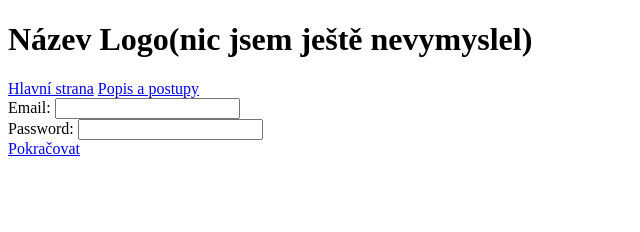
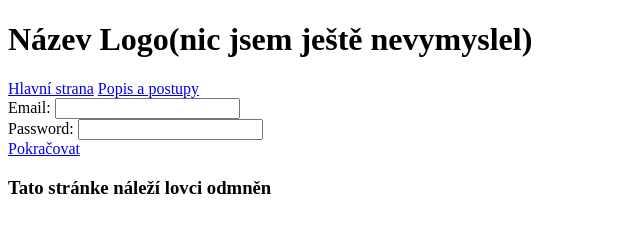
Before and after one commit to TherealBendy87/-koln-E-shop, a plain HTML site: page index.html in a window 1280 px wide. Shown: the whole page, without its empty margins (0-640 px from the left). Drawn offline with Linux system fonts and the light colour scheme.

Commit message:
Update index.html

```diff
--- a/index.html
+++ b/index.html
@@ -6,7 +6,7 @@
     <title>Password</title>
 </head>
 <body>
-        <header><h1>Název                                    Logo(nic jsem ještě nevymyslel)</h1></header>
+    <header><h1>Název                                    Logo(nic jsem ještě nevymyslel)</h1></header>
     <nav><a href="https://therealbendy87.github.io/Madness/">Hlavní strana</a> <a href="https://therealbendy87.github.io/Madness-2/">Popis a postupy</a></nav>
     <form action="">
         Email:
@@ -14,6 +14,7 @@
         Password:
         <input type="password"><br>
         <a href="https://therealbendy87.github.io/Madness-2/">Pokračovat</a>
+        <footer><h3>Tato stránke náleží lovci odmněn</h3></footer>
 
     </form>
 </body>
```
